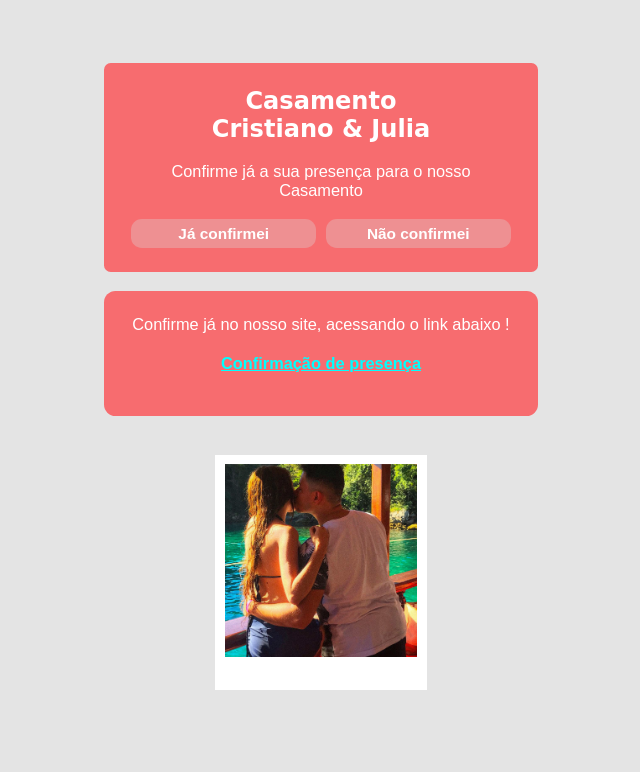
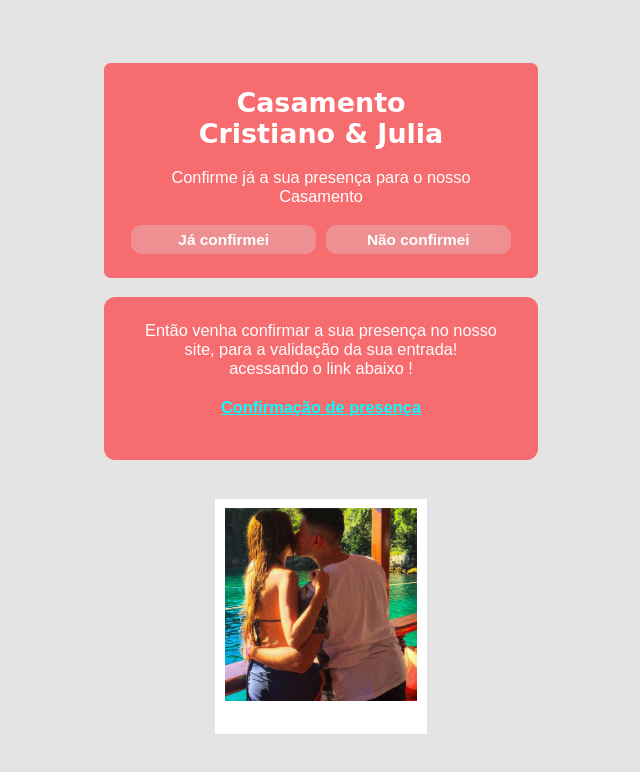
Before and after one commit to CristianoCruz10/Casamento-Confirma-o, a plain HTML site: page index.html in a window 1280 px wide. Both pictures are taken after a click on the button "Não confirmei". Shown: the whole page, without its empty margins (319-959 px from the left). Drawn offline with Linux system fonts and the light colour scheme.

Commit message:
edit container master

```diff
--- a/assets/css/style.css
+++ b/assets/css/style.css
@@ -58,9 +58,10 @@ body{
 
 .container  h4{
     text-align: center;
-    font-size: 2.5rem;
+    font-size:2.8rem;
     margin-bottom: 2rem;
     font-family: cursive;
+
 }
 
 
--- a/index.html
+++ b/index.html
@@ -26,7 +26,7 @@
     </div>
 
     <div class="setResultNo gab" >
-        <p>Confirme já no nosso site, acessando o link abaixo !</p>
+        <p>Então venha confirmar a sua presença no nosso site, para a validação da sua entrada!  <br>   acessando o link abaixo !</p>
         <a href="https://www.querodecasamento.com.br/lista-de-casamento/cristiano-julia2506/rsvp/" target="_blank">Confirmação de presença</a>
     </div>
 
```
